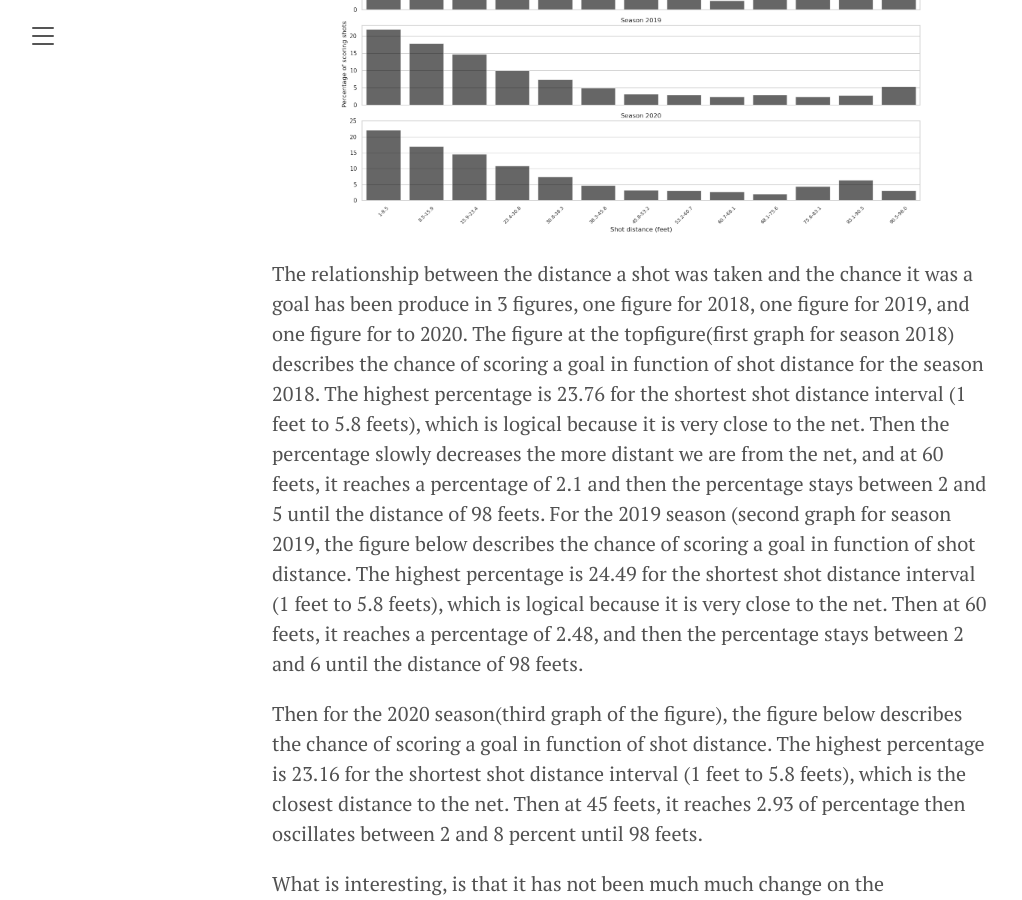
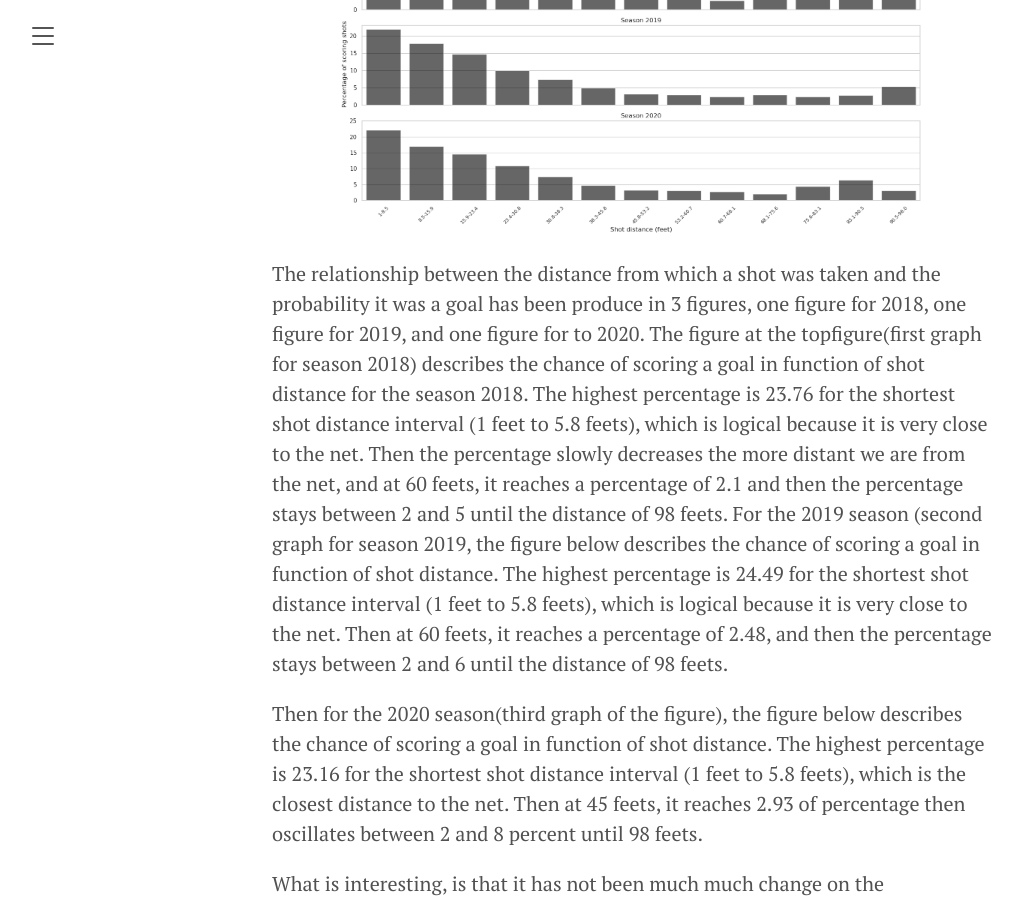
Before and after one commit to jaihon1/IFT6758-Project, a Jekyll site: the page built from blog/_posts/2021-09-28-milestone-1.md, in a window 1280 px wide and 900 px high, scrolled down 12115 px. Shown: the whole window, without its empty margins (8-1030 px from the left). Built offline with Jekyll 4.4.1, drawn with Linux system fonts in a browser that asks for light colours.

Commit message:
Update blog/_posts/2021-09-28-milestone-1.md
Co-authored-by: LaurenceMarcotte <48660119+LaurenceMarcotte@users.noreply.github.com>

```diff
--- a/blog/_posts/2021-09-28-milestone-1.md
+++ b/blog/_posts/2021-09-28-milestone-1.md
@@ -192,7 +192,7 @@
 
 ![img_3.png](/public/img_3.png)
 
-The relationship between the distance a shot was taken and the chance it was a goal
+The relationship between the distance from which a shot was taken and the probability it was a goal
 has been produce in 3 figures, one figure for 2018, one figure for 2019,
 and one figure for to 2020.
 The figure at the topfigure(first graph for season 2018)  describes the chance of scoring a goal in function of shot
```
